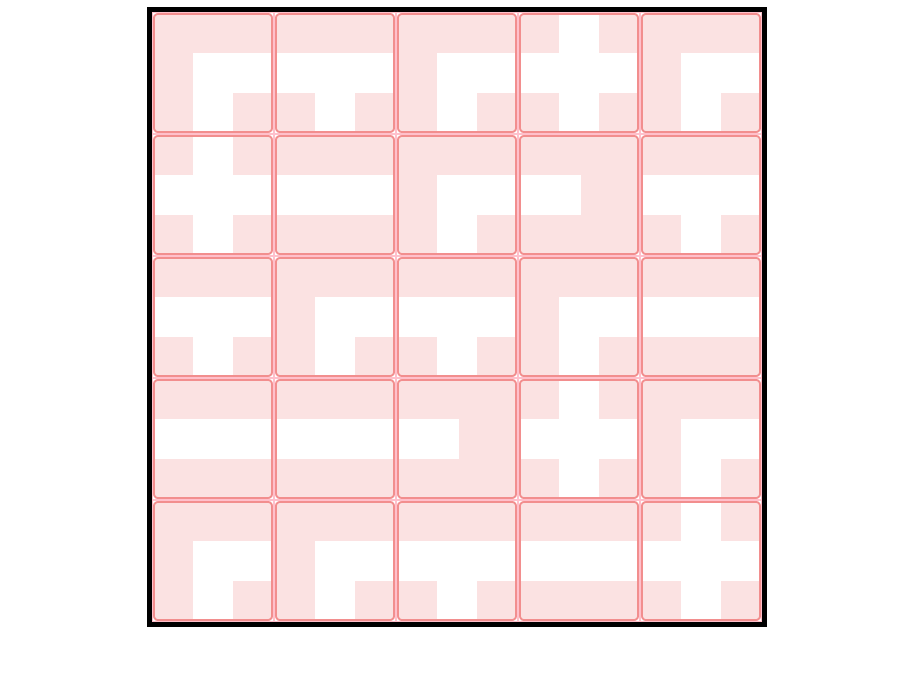
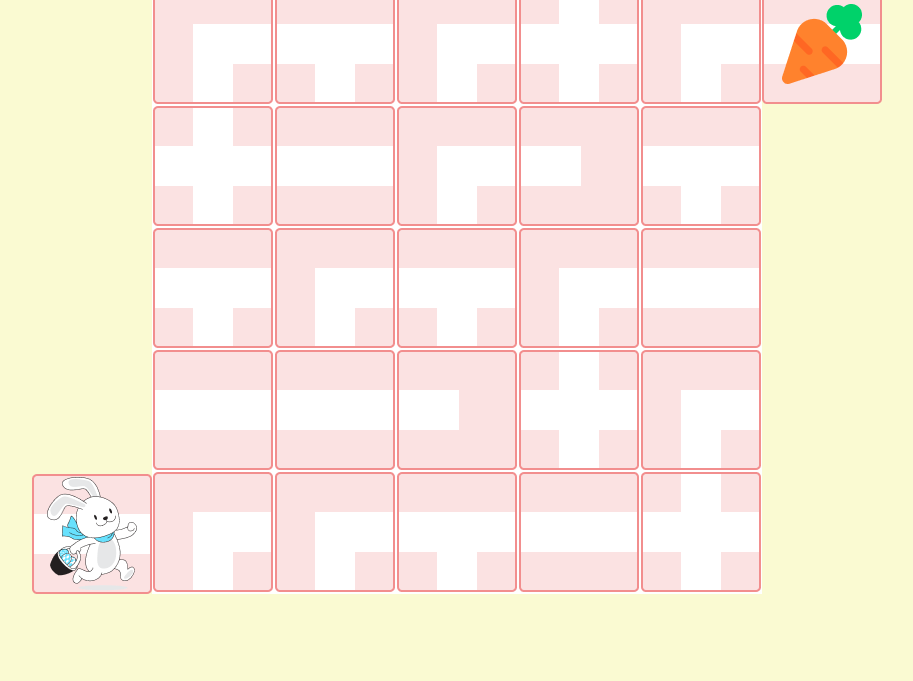
Before and after one commit to lin0211/swiper-project, a plain HTML site: page index.html in a window 1280 px wide. Shown: the part 135-816 px from the top of the page, without its empty margins (183-1096 px from the left). Drawn offline with nearby package versions, Linux system fonts and the light colour scheme.

Commit message:
box design done

```diff
--- /dev/null
+++ b/css/reset.css
@@ -0,0 +1,90 @@
+/* Box sizing rules */
+*,
+*::before,
+*::after {
+  -moz-box-sizing: border-box;
+  -webkit-box-sizing: border-box;
+  box-sizing: border-box;
+}
+
+/* Remove default margin */
+body,
+h1,
+h2,
+h3,
+h4,
+p,
+figure,
+blockquote,
+dl,
+dd {
+  margin: 0;
+}
+
+/* Remove list styles on ul, ol elements with a list role, which suggests default styling will be removed */
+ul,
+ol {
+  list-style: none;
+  padding-left: 0;
+  margin: 0;
+}
+
+/* Set core root defaults */
+html:focus-within {
+  scroll-behavior: smooth;
+}
+
+/* Set core body defaults */
+body {
+  min-height: 100vh;
+  text-rendering: optimizeSpeed;
+  line-height: 1.5;
+}
+
+/* A elements that don't have a class get default styles */
+a {
+  text-decoration-skip-ink: auto;
+  text-decoration: none;
+}
+
+/* Make images easier to work with */
+img,
+picture {
+  max-width: 100%;
+  display: block;
+}
+
+button {
+  border: none;
+  outline: none;
+}
+
+/* Inherit fonts for inputs and buttons */
+input,
+button,
+textarea,
+select {
+  font: inherit;
+}
+
+select {
+  -webkit-appearance: none;
+  -moz-appearance: none;
+  appearance: none;
+}
+
+/* Remove all animations, transitions and smooth scroll for people that prefer not to see them */
+@media (prefers-reduced-motion: reduce) {
+  html:focus-within {
+    scroll-behavior: auto;
+  }
+
+  *,
+  *::before,
+  *::after {
+    animation-duration: 0.01ms !important;
+    animation-iteration-count: 1 !important;
+    transition-duration: 0.01ms !important;
+    scroll-behavior: auto !important;
+  }
+}
--- a/index.html
+++ b/index.html
@@ -4,44 +4,51 @@
     <meta charset="UTF-8" />
     <meta name="viewport" content="width=device-width, initial-scale=1.0" />
     <title>swiper project</title>
+    <link rel="stylesheet" href="./css/reset.css" />
     <link
       rel="stylesheet"
       href="https://cdn.jsdelivr.net/npm/swiper@11/swiper-bundle.min.css"
     />
     <link rel="stylesheet" href="style.css" />
     <script src="https://cdn.jsdelivr.net/npm/swiper@11/swiper-bundle.min.js"></script>
-    <script src="./js/data.js"></script>
-    <script src="./js/template.js"></script>
-    <script src="./index.js" defer></script>
+    <script src="./index.js" type="module"></script>
   </head>
   <body>
     <h1>길을 만들어 봅시다!</h1>
     <div class="container">
-      <div class="box box1"></div>
-      <div class="box box2"></div>
-      <div class="box box3"></div>
-      <div class="box box4"></div>
-      <div class="box box5"></div>
-      <div class="box box6"></div>
-      <div class="box box7"></div>
-      <div class="box box8"></div>
-      <div class="box box9"></div>
-      <div class="box box10"></div>
-      <div class="box box11"></div>
-      <div class="box box12"></div>
-      <div class="box box13"></div>
-      <div class="box box14"></div>
-      <div class="box box15"></div>
-      <div class="box box16"></div>
-      <div class="box box17"></div>
-      <div class="box box18"></div>
-      <div class="box box19"></div>
-      <div class="box box20"></div>
-      <div class="box box21"></div>
-      <div class="box box22"></div>
-      <div class="box box23"></div>
-      <div class="box box24"></div>
-      <div class="box box25"></div>
+      <div class="start">
+        <img src="./assets/bunny.png" alt="오른쪽으로 이동하는 토끼" />
+      </div>
+      <ul class="boxes">
+        <li class="box box1"></li>
+        <li class="box box2"></li>
+        <li class="box box3"></li>
+        <li class="box box4"></li>
+        <li class="box box5"></li>
+        <li class="box box6"></li>
+        <li class="box box7"></li>
+        <li class="box box8"></li>
+        <li class="box box9"></li>
+        <li class="box box10"></li>
+        <li class="box box11"></li>
+        <li class="box box12"></li>
+        <li class="box box13"></li>
+        <li class="box box14"></li>
+        <li class="box box15"></li>
+        <li class="box box16"></li>
+        <li class="box box17"></li>
+        <li class="box box18"></li>
+        <li class="box box19"></li>
+        <li class="box box20"></li>
+        <li class="box box21"></li>
+        <li class="box box22"></li>
+        <li class="box box23"></li>
+        <li class="box box24"></li>
+        <li class="box box25"></li>
+      </ul>
+      <div class="end">
+        <img src="./assets/carrot.png" alt="오른쪽으로 이동하는 토끼" />
+      </div>
     </div>
   </body>
 </html>
--- a/index.js
+++ b/index.js
@@ -1,38 +1,28 @@
-const swiperSetting = {
-  loop: true,
-  effect: "flip",
-  grabCursor: true,
-};
+import { insertLast, slidesTemplate, swiperSetting } from "./js/index.js";
+
 const swipers = [];
-const boxes = document.querySelectorAll(".box");
+const boxes = document.querySelector(".boxes");
+const box = document.querySelectorAll(".box");
+const slideTemplateOrder = [
+  3, 4, 3, 2, 3, 2, 1, 3, 5, 4, 4, 3, 4, 3, 1, 1, 1, 5, 2, 3, 3, 3, 4, 1, 2,
+];
 
-boxes[0].insertAdjacentHTML("afterbegin", slidesTemplate(3));
-boxes[1].insertAdjacentHTML("afterbegin", slidesTemplate(4));
-boxes[2].insertAdjacentHTML("afterbegin", slidesTemplate(3));
-boxes[3].insertAdjacentHTML("afterbegin", slidesTemplate(2));
-boxes[4].insertAdjacentHTML("afterbegin", slidesTemplate(3));
-boxes[5].insertAdjacentHTML("afterbegin", slidesTemplate(2));
-boxes[6].insertAdjacentHTML("afterbegin", slidesTemplate(1));
-boxes[7].insertAdjacentHTML("afterbegin", slidesTemplate(3));
-boxes[8].insertAdjacentHTML("afterbegin", slidesTemplate(5));
-boxes[9].insertAdjacentHTML("afterbegin", slidesTemplate(4));
-boxes[10].insertAdjacentHTML("afterbegin", slidesTemplate(4));
-boxes[11].insertAdjacentHTML("afterbegin", slidesTemplate(3));
-boxes[12].insertAdjacentHTML("afterbegin", slidesTemplate(4));
-boxes[13].insertAdjacentHTML("afterbegin", slidesTemplate(3));
-boxes[14].insertAdjacentHTML("afterbegin", slidesTemplate(1));
-boxes[15].insertAdjacentHTML("afterbegin", slidesTemplate(1));
-boxes[16].insertAdjacentHTML("afterbegin", slidesTemplate(1));
-boxes[17].insertAdjacentHTML("afterbegin", slidesTemplate(5));
-boxes[18].insertAdjacentHTML("afterbegin", slidesTemplate(2));
-boxes[19].insertAdjacentHTML("afterbegin", slidesTemplate(3));
-boxes[20].insertAdjacentHTML("afterbegin", slidesTemplate(3));
-boxes[21].insertAdjacentHTML("afterbegin", slidesTemplate(3));
-boxes[22].insertAdjacentHTML("afterbegin", slidesTemplate(4));
-boxes[23].insertAdjacentHTML("afterbegin", slidesTemplate(1));
-boxes[24].insertAdjacentHTML("afterbegin", slidesTemplate(2));
+slideTemplateOrder.forEach((item, index) => {
+  // boxes[index].insertAdjacentHTML("afterbegin", slidesTemplate(item));
+  insertLast(box[index], slidesTemplate(item));
+});
 
-boxes.forEach((_, index) => {
+box.forEach((_, index) => {
   const boxNum = `#swiper${index + 1}`;
   swipers[index] = new Swiper(boxNum, swiperSetting);
 });
+
+const handleRouteCheck = (e) => {
+  e.preventDefault();
+  const target = e.target;
+  const li = target.closest(".swiper");
+  if (!li) return;
+  console.log(target);
+};
+
+boxes.addEventListener("mouseup", handleRouteCheck);
--- a/js/data.js
+++ b/js/data.js
@@ -1,4 +1,4 @@
-const data = {
+export const data = {
   Rectangle1: [
     {
       id: "1-1",
--- /dev/null
+++ b/js/index.js
@@ -0,0 +1,4 @@
+export * from "./data.js";
+export * from "./insert.js";
+export * from "./template.js";
+export * from "./swiper.js";
--- /dev/null
+++ b/js/insert.js
@@ -0,0 +1,5 @@
+export function insertLast(node, text) {
+  if (typeof node === "string") node = getNode(node);
+
+  node.insertAdjacentHTML("beforeend", text);
+}
--- /dev/null
+++ b/js/swiper.js
@@ -0,0 +1,8 @@
+export const swiperSetting = {
+  loop: true,
+  slidesPerView: "auto",
+  effect: "flip",
+  grabCursor: true,
+  allowTouchMove: true,
+  //touchStartPreventDefault: false,
+};
--- a/js/template.js
+++ b/js/template.js
@@ -1,4 +1,12 @@
-let id = 0;
+import { data } from "./data.js";
+let slideId = 0;
+let boxId = 0;
+
+// export const boxTemplate = () => {
+//   return /* html */ `
+//   <li class="box box${++boxId}"></li>
+//   `;
+// };
 
 const slideTemplate = ({ src, alt }) => {
   return /* html */ `
@@ -8,10 +16,10 @@ const slideTemplate = ({ src, alt }) => {
   `;
 };
 
-const slidesTemplate = (Index) => {
+export const slidesTemplate = (Index) => {
   const rectangle = `Rectangle${Index}`;
   const rectangleData = data[rectangle];
-  const swiperID = `swiper${++id}`;
+  const swiperID = `swiper${++slideId}`;
   let slides = "";
 
   rectangleData.forEach((item) => {
--- a/style.css
+++ b/style.css
@@ -8,34 +8,74 @@ body {
   height: 100vh;
   justify-content: center;
   align-items: center;
+  background-color: lightgoldenrodyellow;
+}
+
+ul {
+  padding-inline-start: 0;
+}
+li {
+  list-style-type: none;
+  padding: 0;
+  margin: 0;
 }
 
 .container {
-  width: 620px;
-  height: 620px;
-  border: 5px solid black;
+  display: flex;
+  position: relative;
+}
+
+.start,
+.end {
+  width: 120px;
+  height: 120px;
+  font-size: 34px;
+  display: flex;
+  justify-content: center;
+  align-items: center;
+  background-image: url(./assets/Rectangle\ 1-1.png);
+  background-repeat: no-repeat;
+}
+
+.start {
+  margin-top: auto;
+  /* border-right: 0px; */
+}
+
+.end {
+  margin-bottom: auto;
+  /* border-left: 0px; */
+}
+
+/* .start::after,
+.end::after {
+  content: "";
+  width: 5px;
+  height: 120px;
+  border-right: 5px solid pink;
+  position: absolute;
+} */
+
+/* .start::after {
+  left: 125px;
+  bottom: 0;
+}
+
+.end::after {
+  right: 125px;
+  top: 5px;
+} */
+
+.boxes {
+  width: 610px;
+  height: 610px;
   display: grid;
   grid-template-columns: repeat(5, 1fr);
   grid-template-rows: repeat(5, 1fr);
-}
-
-.box {
-  border: 1px solid pink;
+  background-color: white;
 }
 
 .swiper {
   width: 120px;
   height: 120px;
 }
-
-/* .swiper-button-next,
-.swiper-button-prev {
-  color: transparent;
-  font-size: 1px;
-  --swiper-navigation-size: 20px;
-}
-
-.swiper-button-next:hover,
-.swiper-button-prev:hover {
-  color: rgb(255, 162, 178);
-} */
```
Also changed, not shown: assets/bunny.png (added), assets/carrot.png (added).
